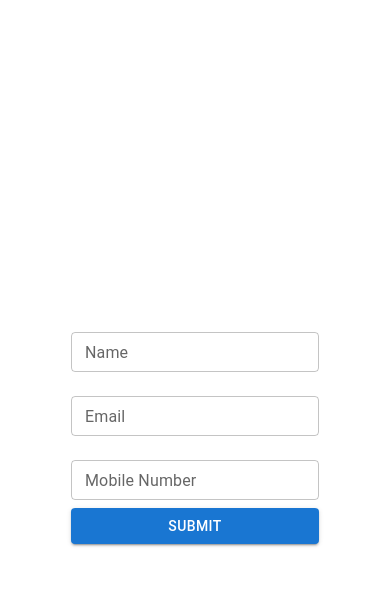
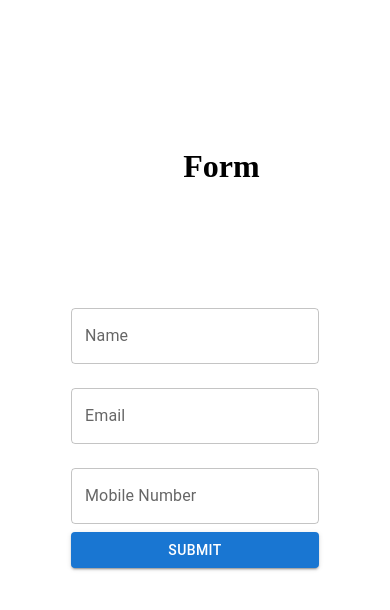
Before and after one commit to akhilsai0099/react-ts-vite-app, a React (Vite) app: page / in a window 390 px wide. Shown: the top 610 px of the page. Built offline with nearby package versions, Linux system fonts and the light colour scheme.

Commit message:
added email and mobile number validations

```diff
--- a/src/Components/Form.css
+++ b/src/Components/Form.css
@@ -4,5 +4,4 @@
   justify-content: center;
   align-items: center;
   height: 100vh;
-  /* Set the desired height */
 }
--- a/src/Components/Form.tsx
+++ b/src/Components/Form.tsx
@@ -6,7 +6,9 @@ import Snackbar from '@mui/material/Snackbar';
 import { useState } from 'react';
 import { useNavigate } from 'react-router-dom';
 import { ChangeEvent, FormEvent } from 'react';
+import { isValidEmail, isValidMobileNumber } from '../helper/validations'
 import './Form.css'
+
 
 import MuiAlert, { AlertProps } from '@mui/material/Alert';
 
@@ -29,6 +31,8 @@ const Form: React.FC = () => {
         email: '',
         mobile: '',
     });
+    const [isEmailValid, setIsEmailValid] = useState(true);
+    const [isMobileNumberValid, setIsMobileNumberValid] = useState(true);
 
     const [openSnackbar, setOpenSnackbar] = useState(false);
     const navigate = useNavigate();
@@ -40,6 +44,12 @@ const Form: React.FC = () => {
             ...prevFormData,
             [name]: value,
         }));
+        if (name === 'email') {
+            setIsEmailValid(value === "" || isValidEmail(value));
+        }
+        else if (name === 'mobile') {
+            setIsMobileNumberValid(value === "" || isValidMobileNumber(value));
+        }
     };
 
     const handleSubmit = (event: FormEvent<HTMLFormElement>) => {
@@ -78,7 +88,7 @@ const Form: React.FC = () => {
                         name="name"
                         value={formData.name}
                         onChange={handleInputChange}
-                        size='small'
+                        size='medium'
                         margin="normal"
                     />
                     <TextField
@@ -87,8 +97,10 @@ const Form: React.FC = () => {
                         name="email"
                         value={formData.email}
                         onChange={handleInputChange}
-                        size='small'
+                        size='medium'
                         margin="normal"
+                        error={!isEmailValid}
+                        helperText={!isEmailValid && "Invalid email"}
                     />
                     <TextField
                         label="Mobile Number"
@@ -96,10 +108,12 @@ const Form: React.FC = () => {
                         name="mobile"
                         value={formData.mobile}
                         onChange={handleInputChange}
-                        size='small'
+                        size='medium'
                         margin="normal"
+                        error={!isMobileNumberValid}
+                        helperText={!isMobileNumberValid && "Invalid mobile number"}
                     />
-                    <Button type="submit" variant="contained" color="primary">
+                    <Button type="submit" variant="contained" color="primary" disabled={!isMobileNumberValid || !isEmailValid}>
                         Submit
                     </Button>
                 </Box>
--- a/src/Pages/Page1.tsx
+++ b/src/Pages/Page1.tsx
@@ -1,9 +1,11 @@
-import React from 'react'
+
 import Form from '../Components/Form'
 function Page1() {
     return (
-
-        <Form />
+        <>
+            <h1 style={{ position: 'absolute', top: '15%', left: '47%' }}>Form</h1>
+            <Form />
+        </>
 
     )
 }
--- a/src/helper/fetchPosts.ts
+++ b/src/helper/fetchPosts.ts
@@ -1,5 +1,5 @@
 import axios from 'axios';
-import { Post } from './Post'
+import Post from './Post'
 
 
 
--- /dev/null
+++ b/src/helper/validations.ts
@@ -0,0 +1,11 @@
+export const isValidEmail = (email: string): boolean => {
+    // Regular expression for email validation
+    const emailRegex = /^[^\s@]+@[^\s@]+\.[^\s@]+$/;
+    return emailRegex.test(email);
+}
+
+export const isValidMobileNumber = (mobileNumber: string): boolean => {
+    // Regular expression for 10-digit mobile number validation
+    const mobileRegex = /^[0-9]{10}$/;
+    return mobileRegex.test(mobileNumber);
+}
```
Also changed, not shown: 1 other file (tests, documents, lock files or other folders).
